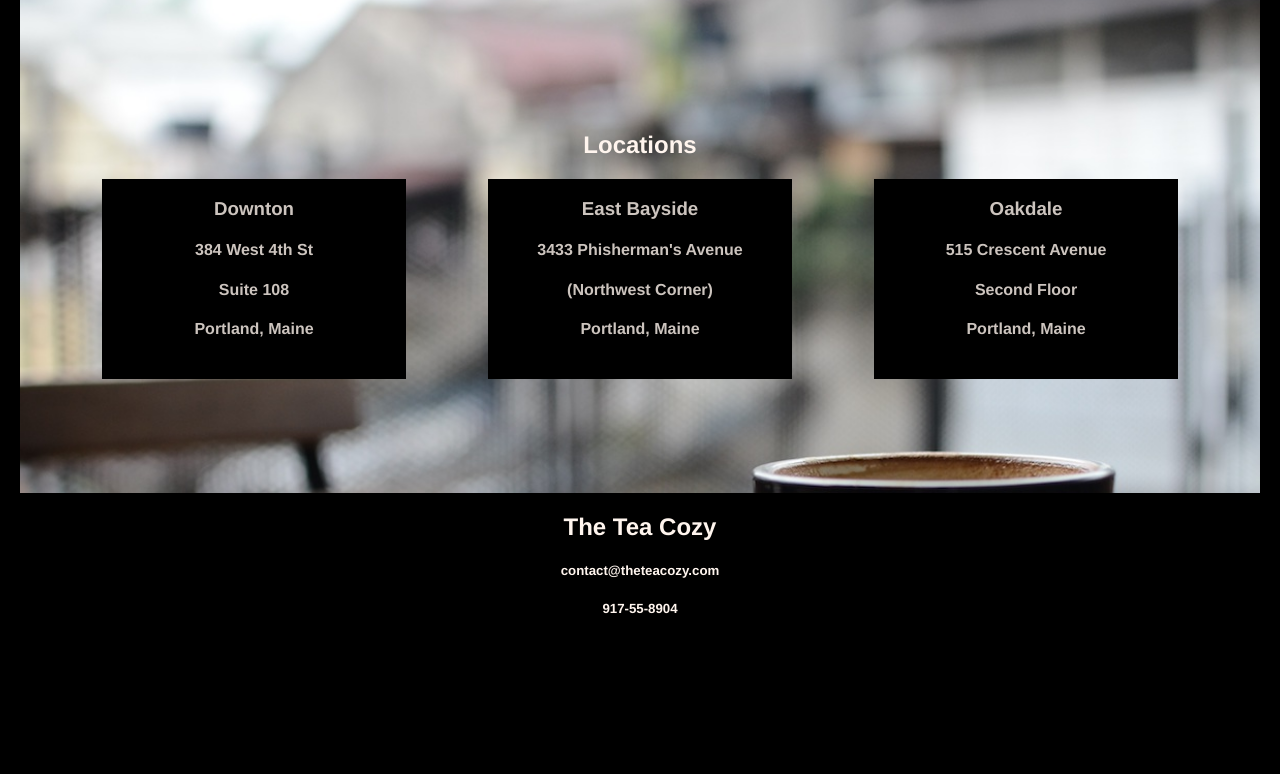
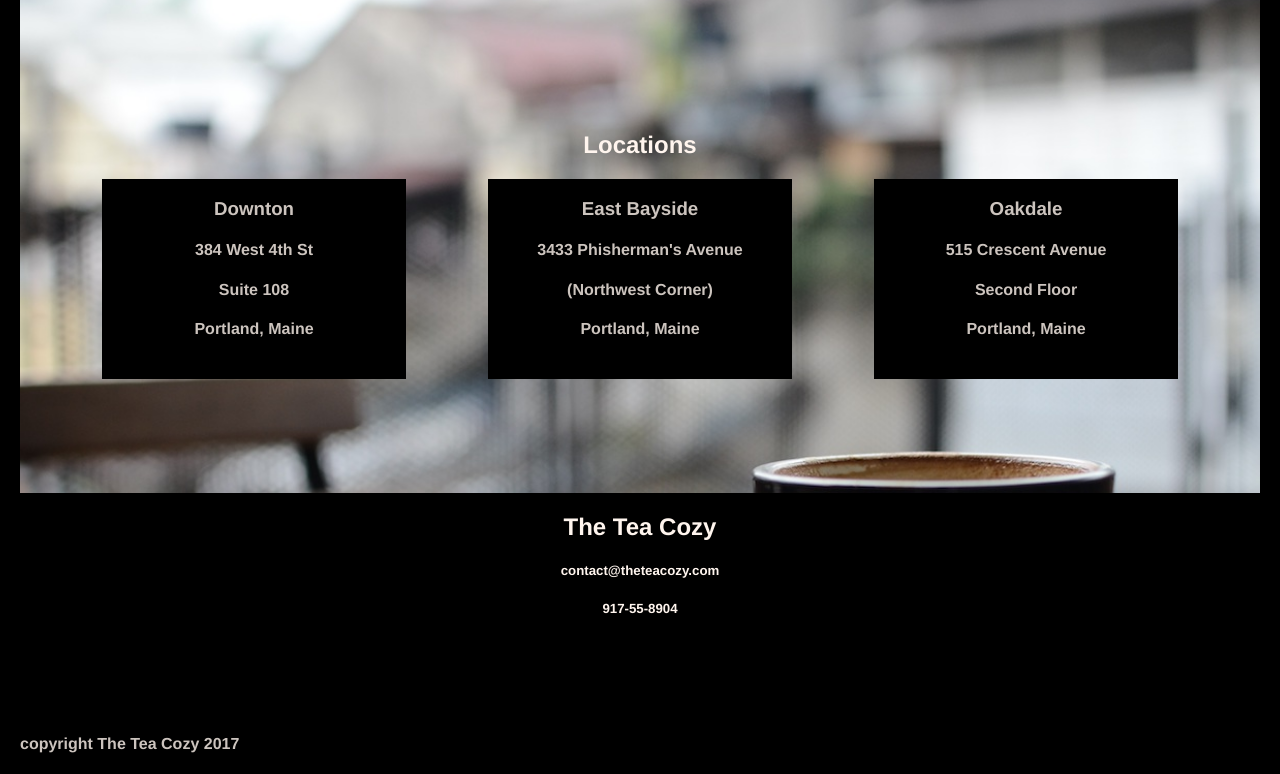
Before and after one commit to mnubhan/Codeacademy-Project-Tea-Cozy, a plain HTML site: page index.html in a window 1280 px wide. Shown: the part 1414-2188 px from the top of the page. Before the commit the page ends 2127 px from the top, so only its background shows below. Drawn offline with Linux system fonts and the light colour scheme.

Commit message:
feat:implement footer

```diff
--- a/index.html
+++ b/index.html
@@ -86,6 +86,8 @@
         <h5>917-55-8904</h5>
       </section>
     </main>
-    <footer></footer>
+    <footer>
+      <h4>copyright The Tea Cozy 2017</h4>
+    </footer>
   </body>
 </html>
```
